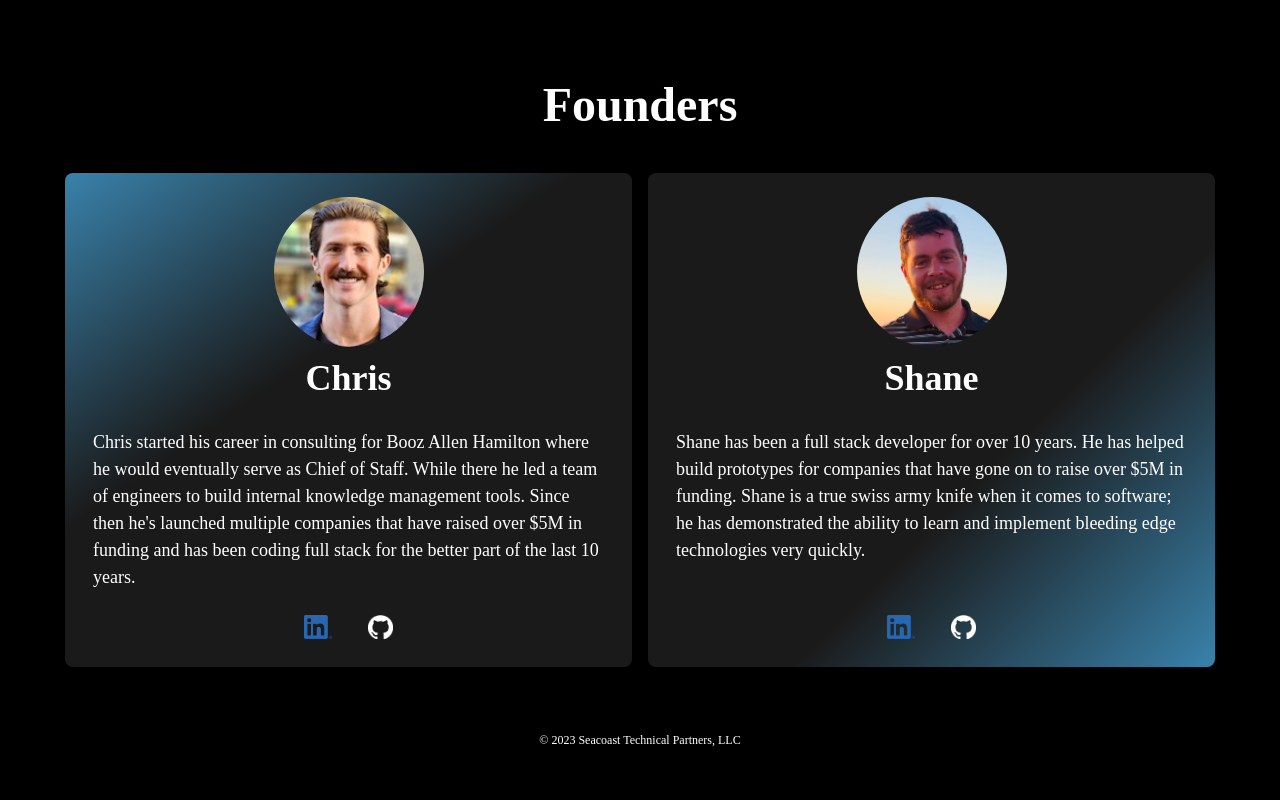
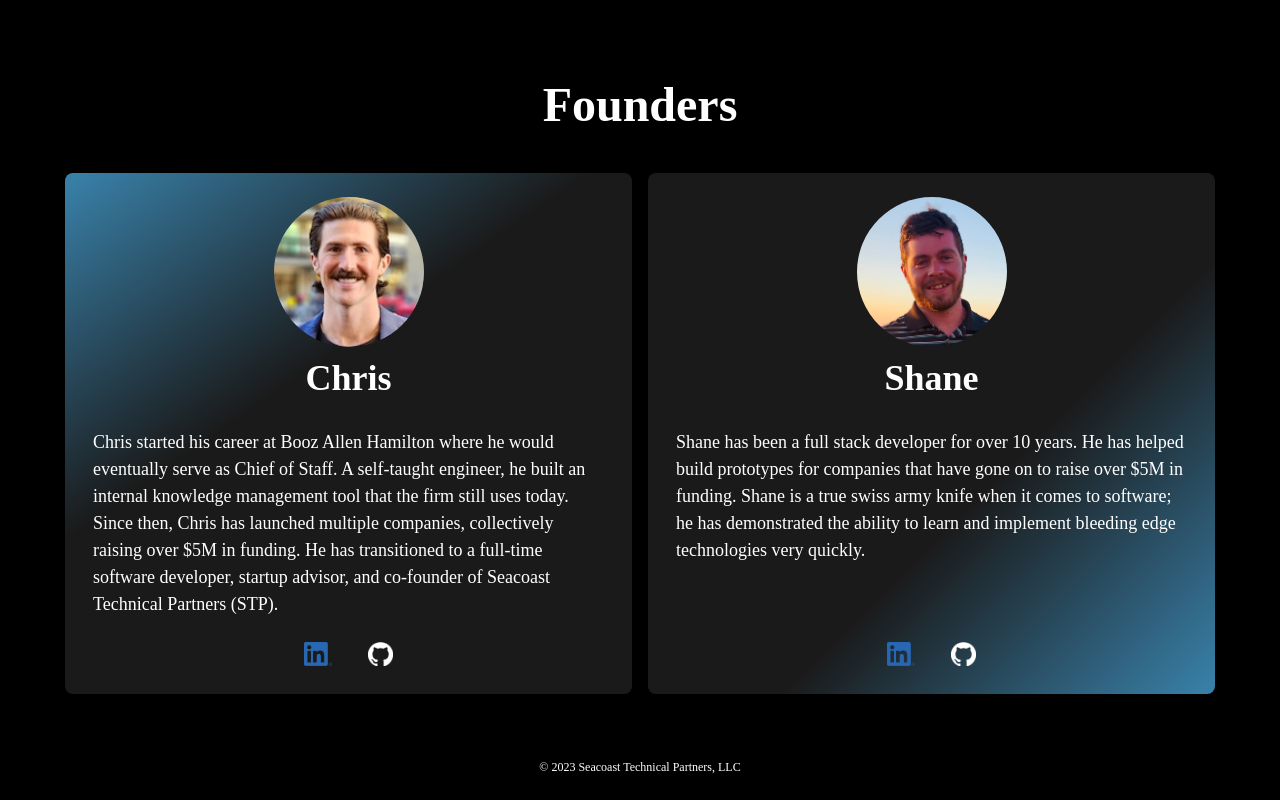
Before and after one commit to seacoastpartners/website, a Vue app: page / in a window 1280 px wide. Shown: the part 6864-7664 px from the top of the page. Before the commit the page ends 7637 px from the top, so only its background shows below. Built offline with nearby package versions, Linux system fonts and the light colour scheme; a web font is replaced by a local one.

Commit message:
Update Chris bio

```diff
--- a/src/pages/home/components/AboutSection.vue
+++ b/src/pages/home/components/AboutSection.vue
@@ -56,9 +56,9 @@ const people = [
         image: "./chris.jpg",
         github: "https://github.com/ccali11",
         linkedin: "https://www.linkedin.com/in/christophercali",
-        des: "Chris started his career in consulting for Booz Allen Hamilton where he would eventually serve as Chief of Staff. While there he led a team \
-         of engineers to build internal knowledge management tools. Since then he's launched multiple companies that have raised over $5M in funding and has\
-          been coding full stack for the better part of the last 10 years.",
+        des: "Chris started his career at Booz Allen Hamilton where he would eventually serve as Chief of Staff. A self-taught engineer, he built an \
+         internal knowledge management tool that the firm still uses today. Since then, Chris has launched multiple companies, collectively raising over \
+         $5M in funding. He has transitioned to a full-time software developer, startup advisor, and co-founder of Seacoast Technical Partners (STP).",
         founder: true
     },
     {
```
